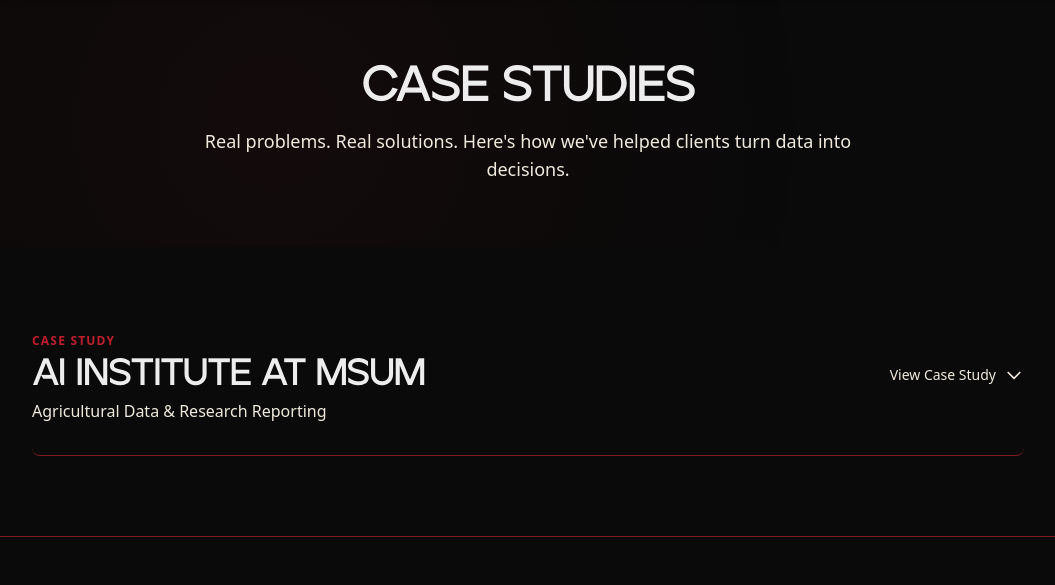
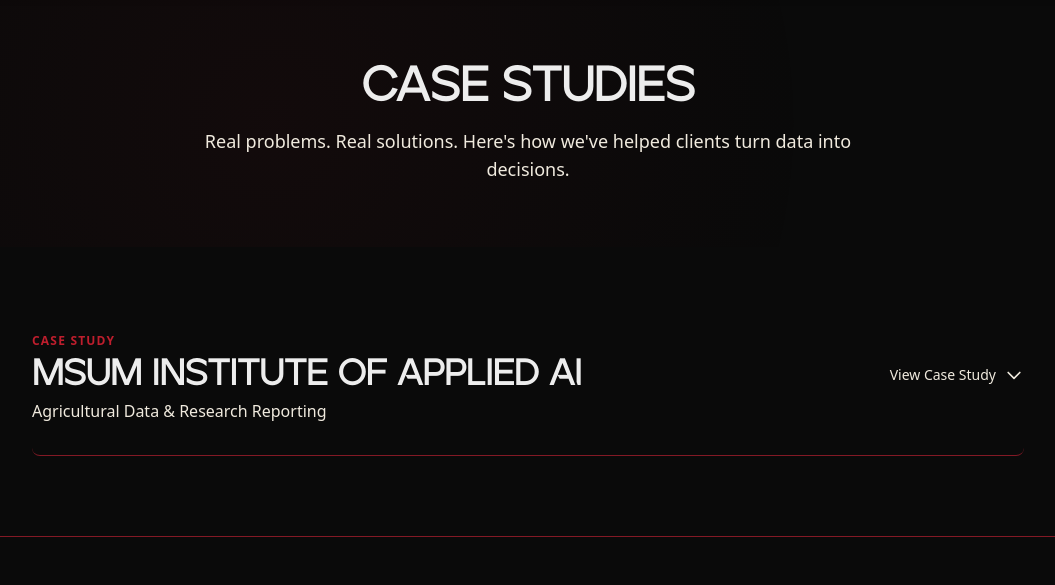
Before and after one commit to Zach-A-Moore/Moore-AI, a Flask app: page /projects in a window 1280 px wide. Shown: the part 118-703 px from the top of the page, without its empty margins (112-1167 px from the left). Run offline with Flask 3, Linux system fonts and the light colour scheme; some libraries are stand-ins or nearby versions.

Commit message:
fix: correct case study title to "MSUM Institute of Applied AI"

```diff
--- a/templates/projects.html
+++ b/templates/projects.html
@@ -11,7 +11,7 @@
   </div>
 </section>
 
-<!-- Case Study: AI Institute at MSUM -->
+<!-- Case Study: MSUM Institute of Applied AI -->
 <section class="py-20 bg-brand-night">
   <div class="max-w-5xl mx-auto px-4">
 
@@ -19,7 +19,7 @@
     <button onclick="toggleCaseStudy('msum')" class="w-full flex flex-col md:flex-row md:items-center justify-between mb-0 pb-8 border-b border-brand-burgundy text-left group cursor-pointer focus:outline-none rounded-lg">
       <div>
         <span class="text-brand-red text-xs font-bold uppercase tracking-widest">Case Study</span>
-        <h2 class="text-3xl md:text-4xl font-bold text-brand-light mt-1 font-ardela">AI Institute at MSUM</h2>
+        <h2 class="text-3xl md:text-4xl font-bold text-brand-light mt-1 font-ardela">MSUM Institute of Applied AI</h2>
         <p class="text-brand-cream mt-1">Agricultural Data &amp; Research Reporting</p>
       </div>
       <div class="mt-6 md:mt-0 flex items-center text-brand-cream group-hover:text-brand-red transition-colors">
@@ -55,7 +55,7 @@
           <h3 class="text-xl font-bold text-brand-light">The Challenge</h3>
         </div>
         <p class="text-brand-cream leading-relaxed">
-          The AI Institute at MSUM managed years of farm research data stored in raw text files. Every reporting cycle, their team manually imported this data into Excel, built charts and tables by hand, and assembled PDF reports. A process that consumed an entire week of work each time.
+          The MSUM Institute of Applied AI managed years of farm research data stored in raw text files. Every reporting cycle, their team manually imported this data into Excel, built charts and tables by hand, and assembled PDF reports. A process that consumed an entire week of work each time.
         </p>
         <p class="text-brand-cream leading-relaxed mt-4">
           The process was fragile, time-intensive, and left no room for on-the-fly analysis or flexibility.
```
